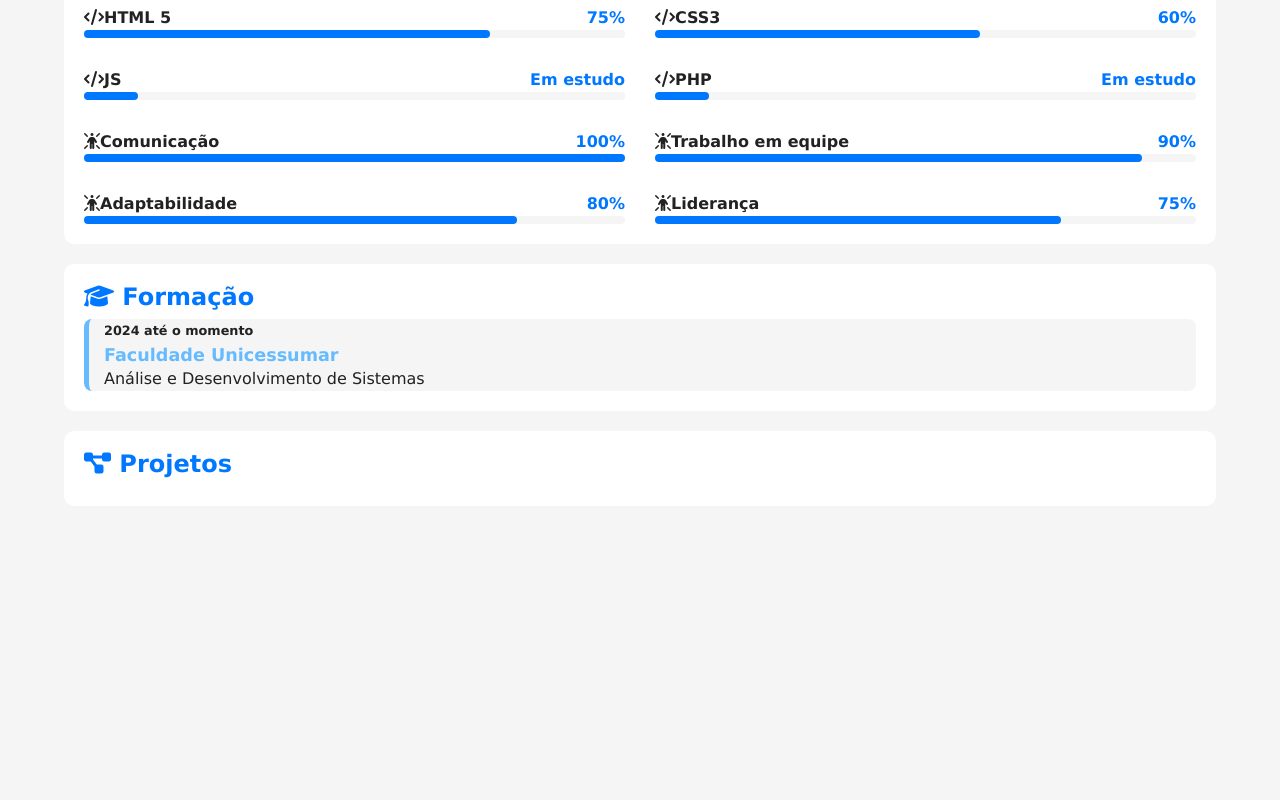
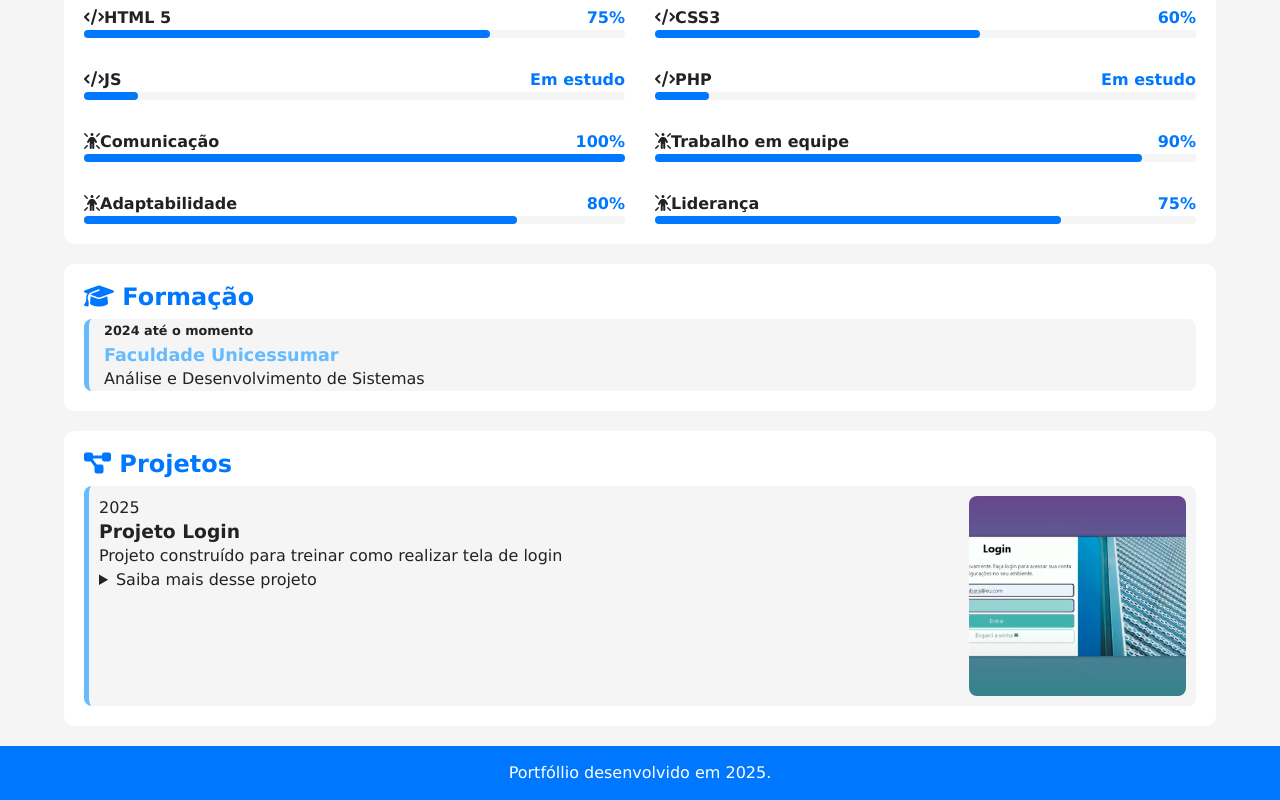
Before and after one commit to altivoajunior/meu-potfolio, a plain HTML site: page index.html in a window 1280 px wide. Shown: the part 1228-2028 px from the top of the page. Before the commit the page ends 1754 px from the top, so only its background shows below. Drawn offline with Linux system fonts and the light colour scheme.

Commit message:
menu funcionando

```diff
--- a/estilos/style.css
+++ b/estilos/style.css
@@ -37,6 +37,10 @@ header {
   display: flex;
   justify-content: flex-end;
   align-content: center;
+  position: sticky;
+  top: 0;
+  z-index: 1;
+
 }
 
 nav#menu ul {
@@ -209,8 +213,63 @@ color: #0077ff;
   font-size: 1.1em;
 }
 
+#projeto-container {
+  display: flex;
+  flex-direction: column-reverse;
+  gap: 20px;
+}
+
+#projeto-container .projeto {
+  display: flex;
+  flex-direction: column;
+  gap: 15px;
+  background-color: #f5f5f5;
+  padding: 10px;
+  border-radius: 8px;
+  border-left: 5px solid #66bbff ;
+  transition: border-width 0.6s;
+}
+
+#projeto-container .projeto:hover {
+  cursor: pointer;
+  border-left-width: 15px;
+  cursor:pointer;
+  border-color: #0077ff;
+}
+
+#projeto-container .foto {
+  width: 100%;
+  aspect-ratio: 16/9;
+  object-fit: cover;
+  overflow: hidden;
+  border-radius: 8px;
+
+}
+
+footer{
+  background-color: #0077ff;
+  color: #ffffff;
+  text-align: center;
+  padding: 15px;
+}
+
 @media screen and (min-width: 768px) {
   #skill-container {
     grid-template-columns: 1fr 1fr;
   }
+
+  #projeto-container .projeto {
+    flex-direction: row-reverse;
+    justify-content: space-between;
+  }
+
+  #projeto-container .projeto-info {
+    max-width: 80%;
+  }
+
+  #projeto-container .foto {
+    aspect-ratio: 1/1;
+    max-width: 20%;
+    max-height: 200px;
+  }
 }
--- a/index.html
+++ b/index.html
@@ -15,11 +15,11 @@
     <header>
         <nav id="menu">
             <ul>
-                <li><a href="#"><i class="fa-solid fa-house-chimney"></i></a></li>
-                <li><a href="#"><i class="fa-solid fa-brain"></i></a></li>
-                <li><a href="#"><i class="fa-solid fa-graduation-cap"></i></a></li>
-                <li><a href="#"><i class="fa-solid fa-diagram-project"></i></a></li>
-                <li><a href="#"><i class="fa-solid fa-moon"></i></a></li>
+                <li><a href="#ficha" class="link"><i class="fa-solid fa-house-chimney"></i></a></li>
+                <li><a href="#skills" class="link"><i class="fa-solid fa-brain"></i></a></li>
+                <li><a href="#formacao" class="link"><i class="fa-solid fa-graduation-cap"></i></a></li>
+                <li><a href="#projetos" class="link"><i class="fa-solid fa-diagram-project"></i></a></li>
+                <li><a href="#" id="botao-tema"><i class="fa-solid fa-moon"></i></a></li>
             </ul>
         </nav>
     </header>
@@ -42,7 +42,7 @@
             </div>
         </section>
 
-        <section id="detalhes">
+       <section id="detalhes">
             <article id="video">
                 <h2> <i class="fa-solid fa-handshake"></i> Deixe me apresentar</h2>
                 <div class="video-container">
@@ -190,14 +190,28 @@
             <article id="projetos">
                 <h2><i class="fa-solid fa-diagram-project"></i> Projetos</h2>
 
+                <div id="projeto-container">
+                    <div class="projeto">
+                        <img src="imagens/projeto-05-login.jpg" alt="Projeto login" class="foto">
+                        <div class="projeto-info">
+                            <p class="periodo">2025</p>
+                            <h3 class="titulo">Projeto Login</h3>
+                            <p>Projeto construído para treinar como realizar tela de login</p>
+                            <details class="descricao">
+                                <summary>Saiba mais desse projeto</summary>
+                                <p>A construção do projeto de tela de login foi desenvolvida utilizando as linguagens HTML5 e CSS3, com foco em criar uma interface simples, funcional e visualmente agradável. O HTML5 foi responsável por estruturar os elementos da página, como campos de entrada, botões e rótulos, garantindo uma marcação semântica e acessível. Já o CSS3 foi aplicado para definir o estilo da tela, incluindo cores, tipografia, espaçamento e alinhamento dos componentes, além de ajustes responsivos para diferentes tamanhos de tela. O resultado é uma página moderna e intuitiva, que oferece uma boa experiência ao usuário</p>
+                            </details>
+                        </div>
+                    </div>
+                </div>
+
             </article> <!--fim projeto-->
         </section>
 
     </main>
 
     <footer>
-
-
+        Portfóllio desenvolvido em 2025.
     </footer>
 
     <script src="scripts/script.js"></script>
```
